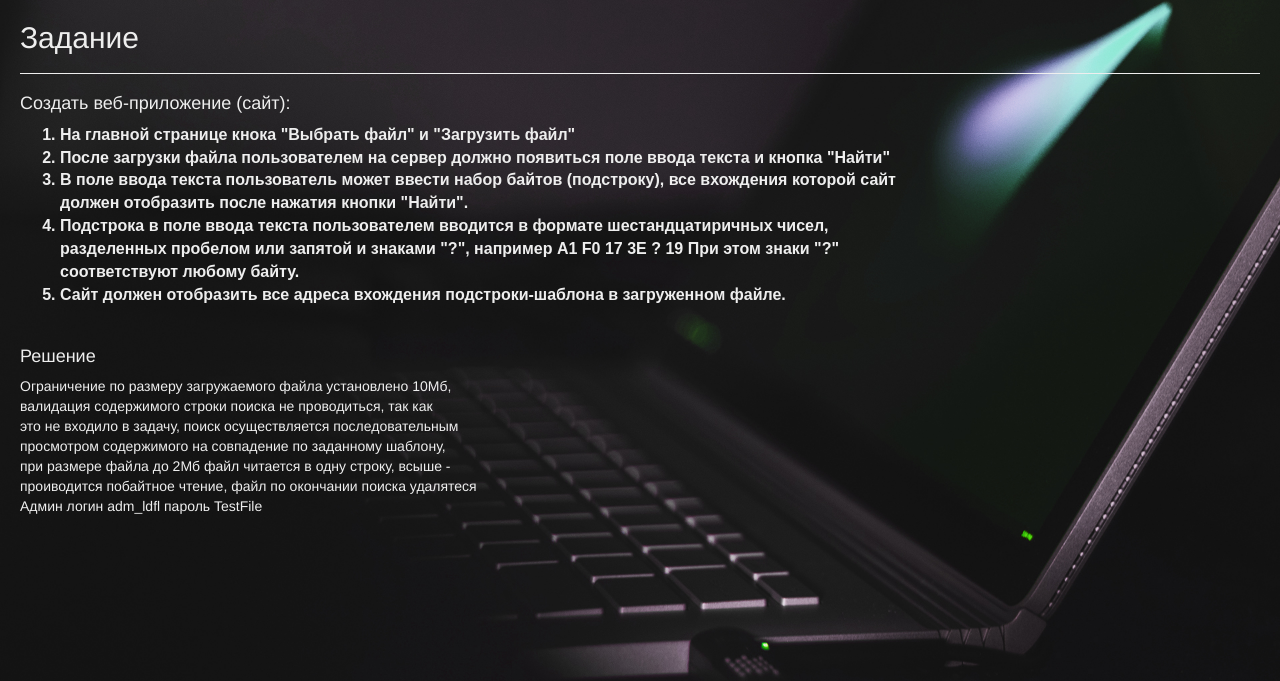
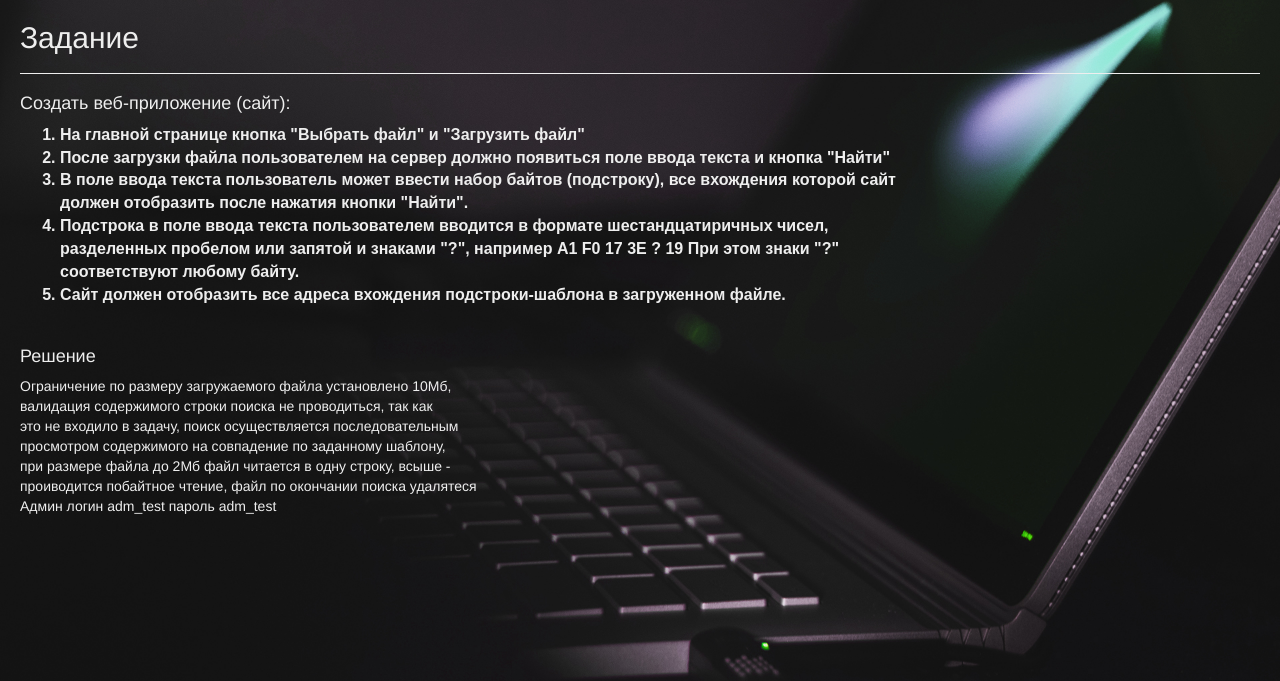
Before and after one commit to kv2709/find-in-file, a Django app: page /about in a window 1280 px wide. Shown: the part 110-791 px from the top of the page. Run offline with Django 3.2, Linux system fonts and the light colour scheme; some libraries are stand-ins or nearby versions.

Commit message:
About update

```diff
--- a/loadfile_app/templates/loadfile_app/about.html
+++ b/loadfile_app/templates/loadfile_app/about.html
@@ -14,7 +14,7 @@
         Создать веб-приложение (сайт):
     </h4>
     <ol>
-        <li>На главной странице кнока "Выбрать файл" и "Загрузить файл"</li>
+        <li>На главной странице кнопка "Выбрать файл" и "Загрузить файл"</li>
         <li>После загрузки файла пользователем на сервер должно появиться
             поле ввода текста и кнопка "Найти"</li>
         <li>В поле ввода текста пользователь может ввести набор байтов
@@ -36,7 +36,6 @@
        просмотром содержимого на совпадение по заданному шаблону,<br>
        при размере файла до 2Мб файл читается в одну строку, всыше -<br>
        проиводится побайтное чтение, файл по окончании поиска удалятеся<br>
-	   Админ логин adm_ldfl пароль TestFile
-    </p>
+	   Админ логин adm_test пароль adm_test</p>
 
 {% endblock content %}
```
